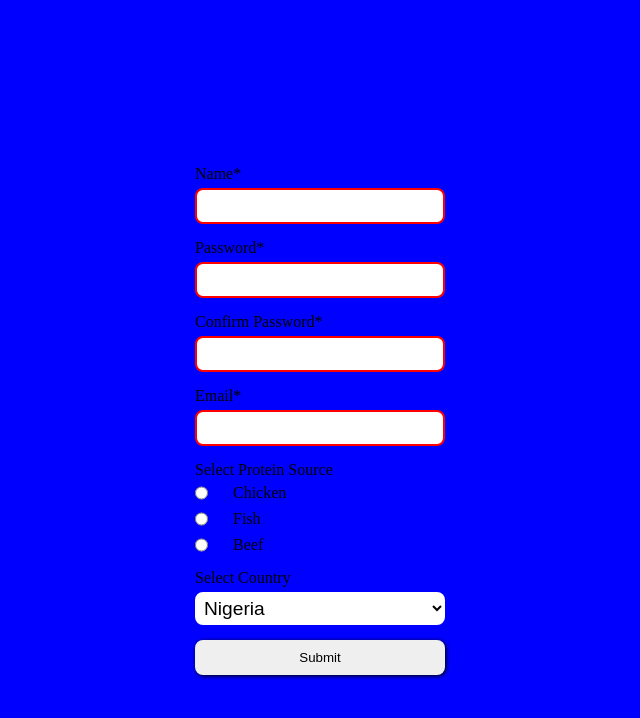
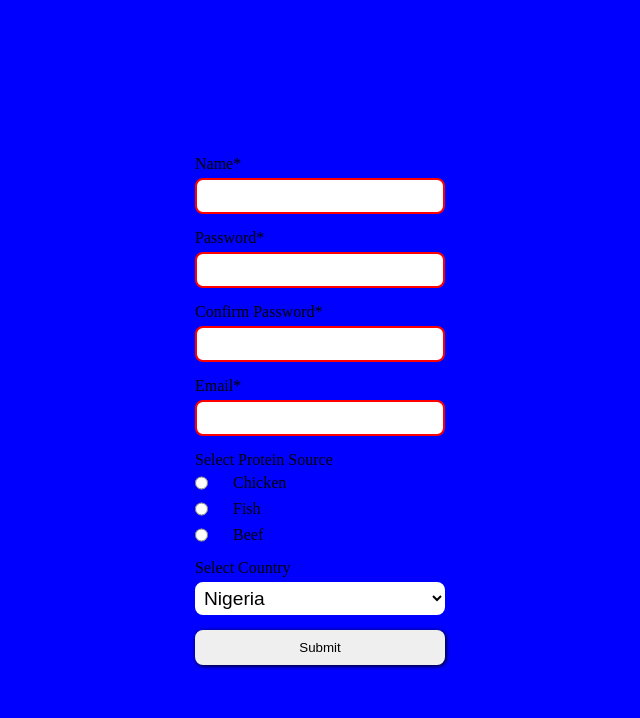
Before and after one commit to vwede-e/form-validation, a plain HTML site: page index.html in a window 1280 px wide. Shown: the whole page, without its empty margins (320-960 px from the left). Drawn offline with Linux system fonts and the light colour scheme.

Commit message:
Fix body padding

```diff
--- a/style.css
+++ b/style.css
@@ -3,13 +3,17 @@
     margin: 0;
 }
 
+html {
+    height: 100%;
+}
+
 body {
-    min-height: 100vh;
+    min-height: 100%;
     display: flex;
     justify-content: center;
     align-items: center;
     background-color: blue;
-    padding: 20px 0;
+    padding: 10px 0;
 }
 
 form {
```
